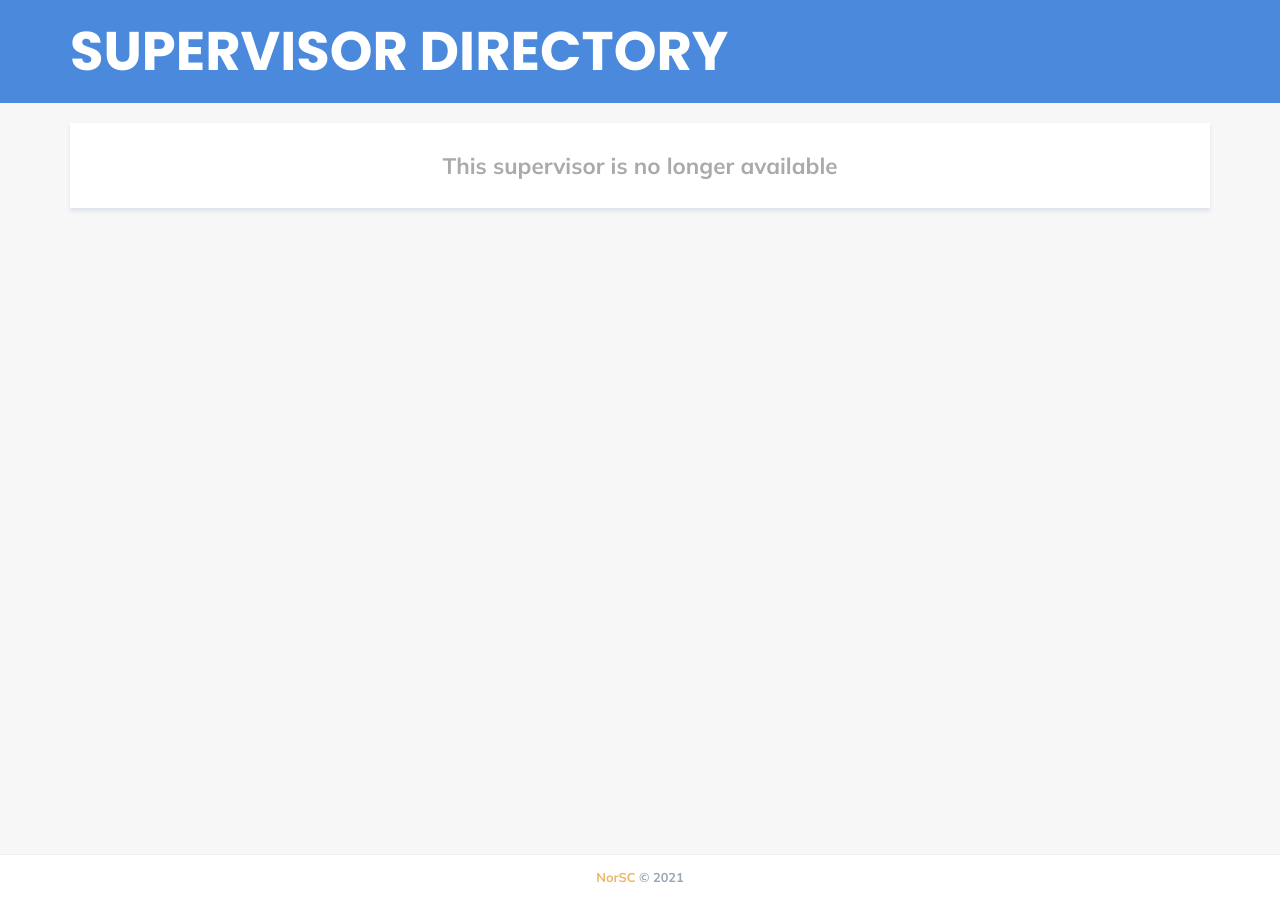
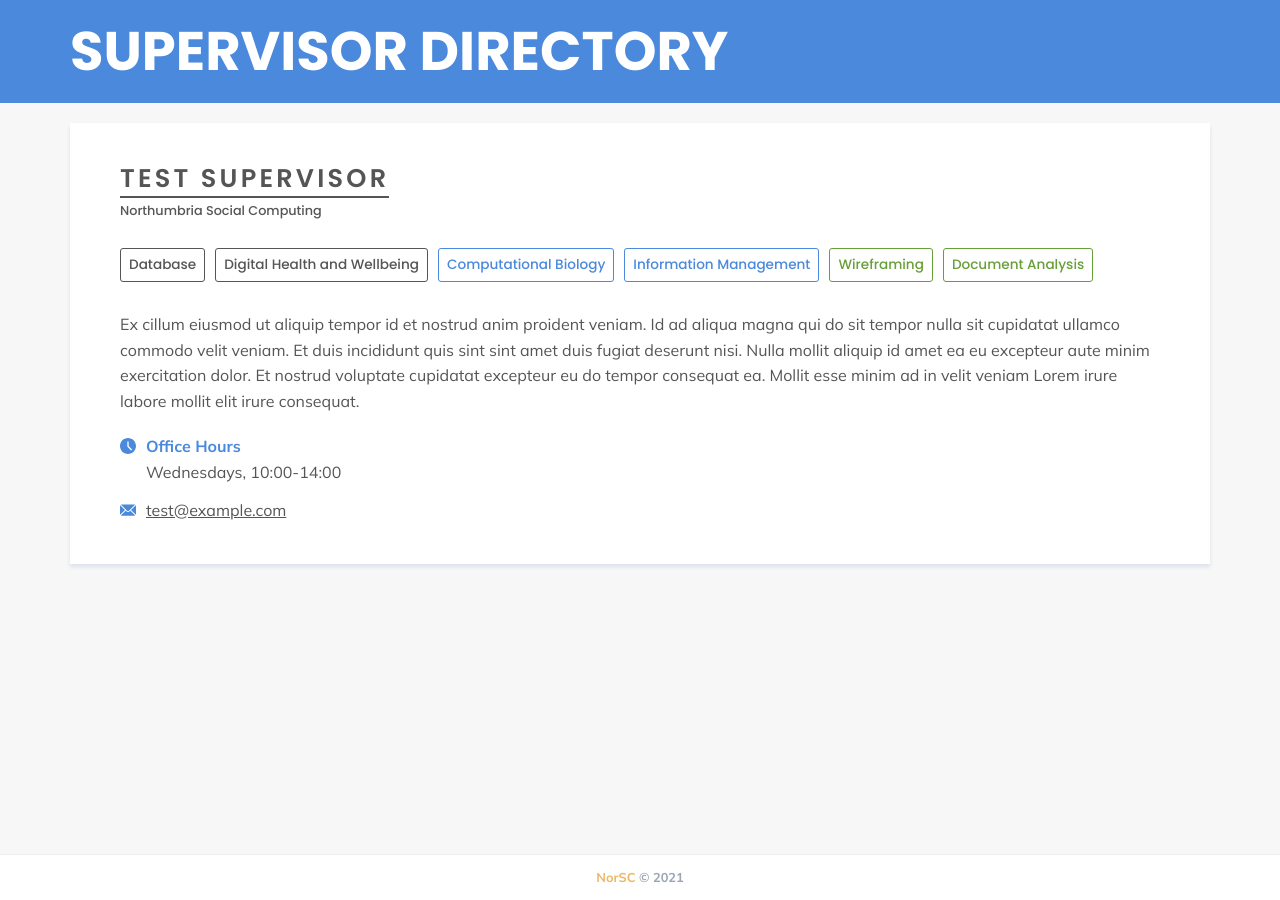
Before and after one commit to NorSC/supervisor-search, a Jekyll site: the page built from _supervisors/test-supervisor.md, in a window 1280 px wide. Built offline with Jekyll 4.4.1, drawn with Linux system fonts in a browser that asks for light colours; a script that is not in the unit is left out; some of the changed lines change nothing that is shown.

Commit message:
Update Supervisors “test-supervisor”

```diff
--- a/_supervisors/test-supervisor.md
+++ b/_supervisors/test-supervisor.md
@@ -1,8 +1,8 @@
 ---
 layout: supervisor
 title: Test Supervisor
-available: false
-available_msc: false
+available: true
+available_msc: true
 available_phd: true
 email: test@example.com
 office_hours: Wednesdays, 10:00-14:00
```
